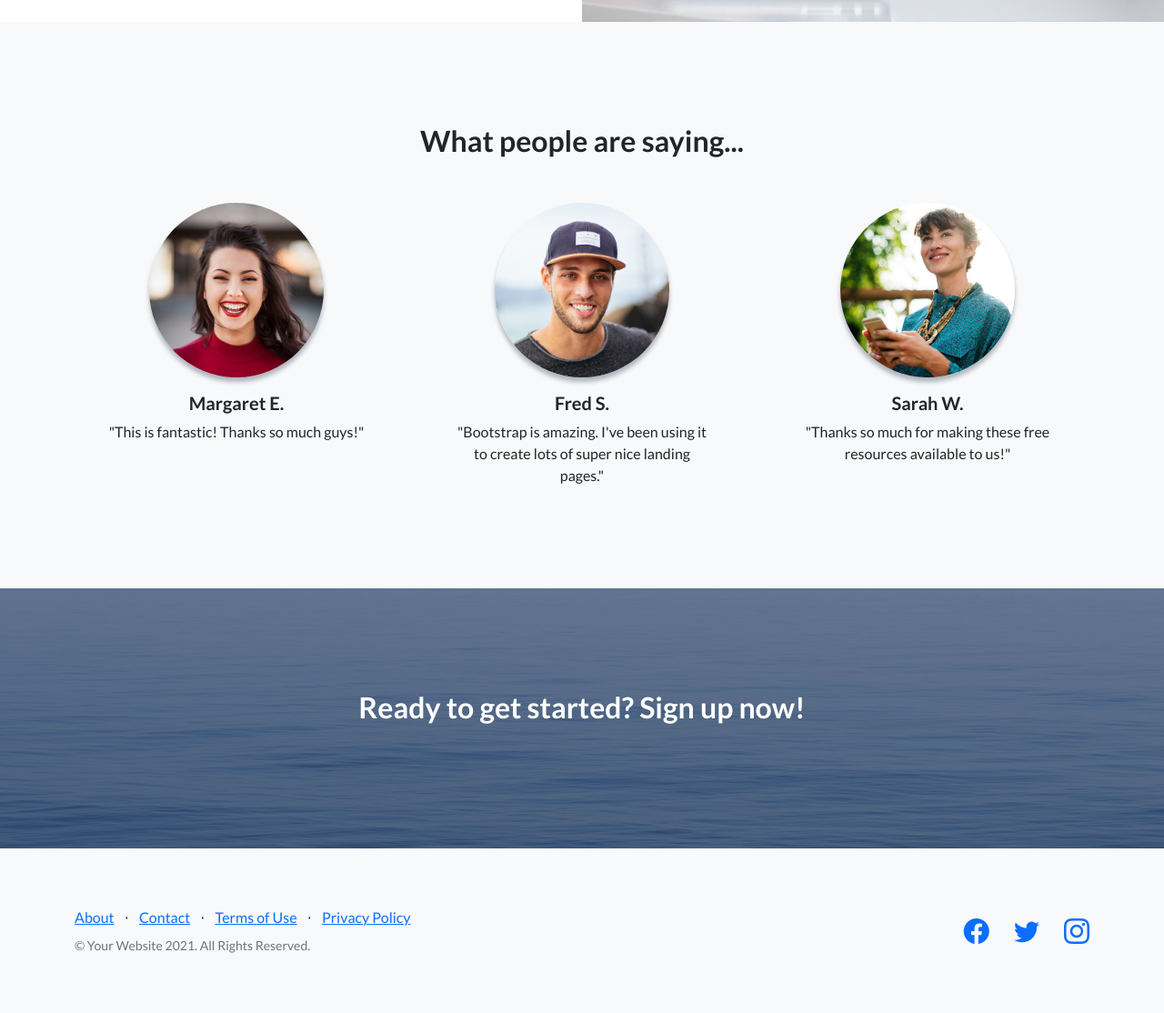
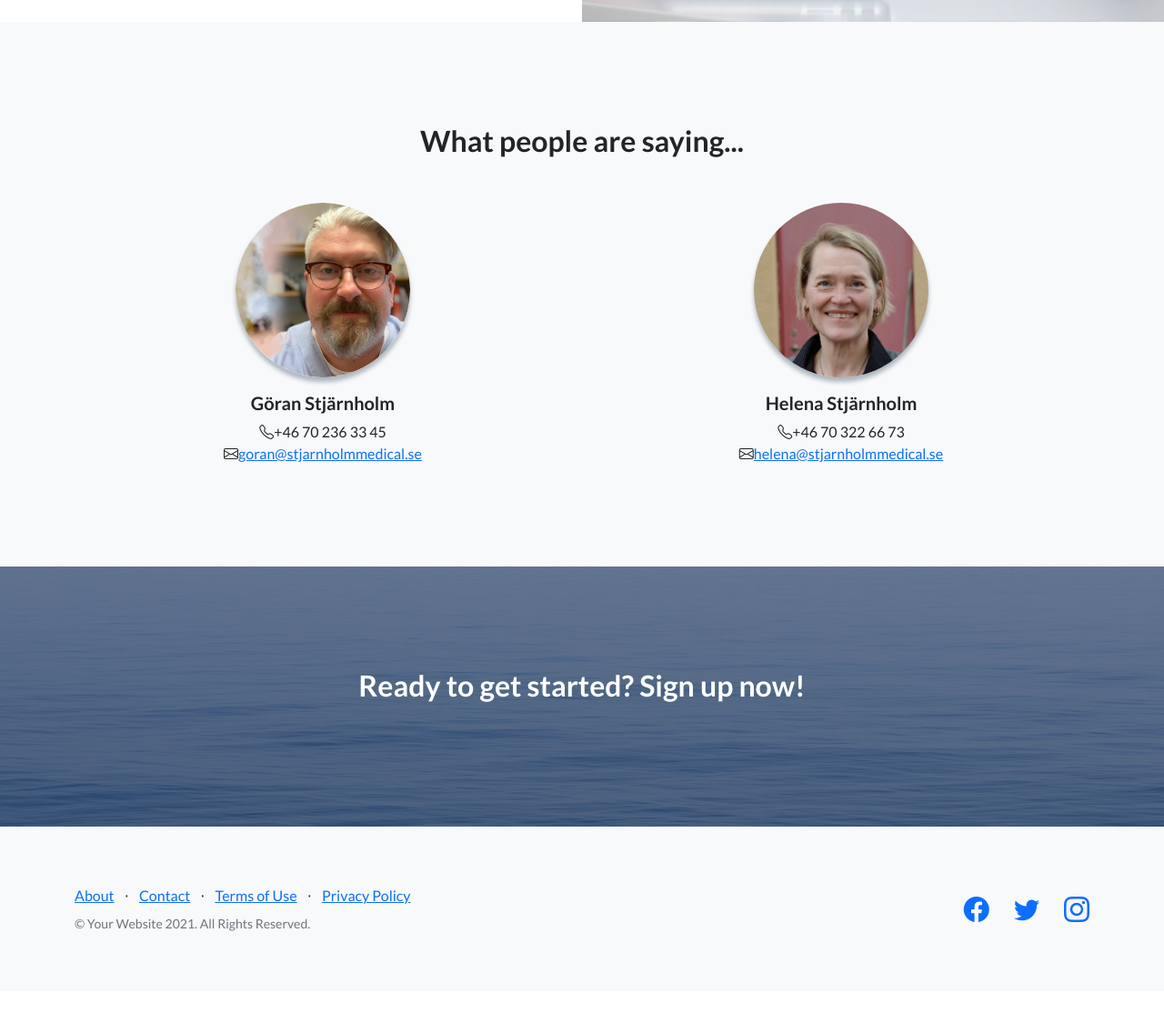
Before and after one commit to Kladdy/smab-landing-page, a website: page src/pug/index.pug in a window 1280 px wide. Shown: the part 2540-3654 px from the top of the page at 91% size. After the commit the page ends 3630 px from the top, so only its background shows below. Drawn offline with nearby package versions, Linux system fonts and the light colour scheme; files that its build step writes are made by us from their sources; files whose address does not match are found by name.

Commit message:
Put footer in its own file

```diff
--- /dev/null
+++ b/src/pug/footer.pug
@@ -0,0 +1,28 @@
+footer.footer.bg-light
+    .container
+        .row
+            .col-lg-6.h-100.text-center.text-lg-start.my-auto
+                ul.list-inline.mb-2
+                    li.list-inline-item
+                        a(href='#!') About
+                    li.list-inline-item ⋅
+                    li.list-inline-item
+                        a(href='#!') Contact
+                    li.list-inline-item ⋅
+                    li.list-inline-item
+                        a(href='#!') Terms of Use
+                    li.list-inline-item ⋅
+                    li.list-inline-item
+                        a(href='#!') Privacy Policy
+                p.text-muted.small.mb-4.mb-lg-0 &copy; Your Website 2021. All Rights Reserved.
+            .col-lg-6.h-100.text-center.text-lg-end.my-auto
+                ul.list-inline.mb-0
+                    li.list-inline-item.me-4
+                        a(href='#!')
+                            i.bi-facebook.fs-3
+                    li.list-inline-item.me-4
+                        a(href='#!')
+                            i.bi-twitter.fs-3
+                    li.list-inline-item
+                        a(href='#!')
+                            i.bi-instagram.fs-3
--- a/src/pug/index.pug
+++ b/src/pug/index.pug
@@ -84,27 +84,8 @@ html(lang='en')
                         p.lead.mb-0
                             | Landing Page is just HTML and CSS with a splash of SCSS for users who demand some deeper customization options. Out of the box, just add your content and images, and your new landing page will be ready to go!
 
-        // Testimonials
-        section.testimonials.text-center.bg-light
-            .container
-                h2.mb-5 What people are saying...
-                .row
-                    .col-lg-4
-                        .testimonial-item.mx-auto.mb-5.mb-lg-0
-                            img.img-fluid.rounded-circle.mb-3(src='assets/img/testimonials-1.jpg', alt='...')
-                            h5 Margaret E.
-                            p.font-weight-light.mb-0 "This is fantastic! Thanks so much guys!"
-                    .col-lg-4
-                        .testimonial-item.mx-auto.mb-5.mb-lg-0
-                            img.img-fluid.rounded-circle.mb-3(src='assets/img/testimonials-2.jpg', alt='...')
-                            h5 Fred S.
-                            p.font-weight-light.mb-0
-                                | "Bootstrap is amazing. I've been using it to create lots of super nice landing pages."
-                    .col-lg-4
-                        .testimonial-item.mx-auto.mb-5.mb-lg-0
-                            img.img-fluid.rounded-circle.mb-3(src='assets/img/testimonials-3.jpg', alt='...')
-                            h5 Sarah W.
-                            p.font-weight-light.mb-0 "Thanks so much for making these free resources available to us!"
+        // People
+        include people
 
         // Call to Action
         section#signup.call-to-action.text-white.text-center
@@ -114,34 +95,7 @@ html(lang='en')
                         h2.mb-4 Ready to get started? Sign up now!
 
         // Footer
-        footer.footer.bg-light
-            .container
-                .row
-                    .col-lg-6.h-100.text-center.text-lg-start.my-auto
-                        ul.list-inline.mb-2
-                            li.list-inline-item
-                                a(href='#!') About
-                            li.list-inline-item ⋅
-                            li.list-inline-item
-                                a(href='#!') Contact
-                            li.list-inline-item ⋅
-                            li.list-inline-item
-                                a(href='#!') Terms of Use
-                            li.list-inline-item ⋅
-                            li.list-inline-item
-                                a(href='#!') Privacy Policy
-                        p.text-muted.small.mb-4.mb-lg-0 &copy; Your Website 2021. All Rights Reserved.
-                    .col-lg-6.h-100.text-center.text-lg-end.my-auto
-                        ul.list-inline.mb-0
-                            li.list-inline-item.me-4
-                                a(href='#!')
-                                    i.bi-facebook.fs-3
-                            li.list-inline-item.me-4
-                                a(href='#!')
-                                    i.bi-twitter.fs-3
-                            li.list-inline-item
-                                a(href='#!')
-                                    i.bi-instagram.fs-3
+        include footer
 
         // Bootstrap core JS
         script(src='https://cdn.jsdelivr.net/npm/bootstrap@5.1.3/dist/js/bootstrap.bundle.min.js')
```
